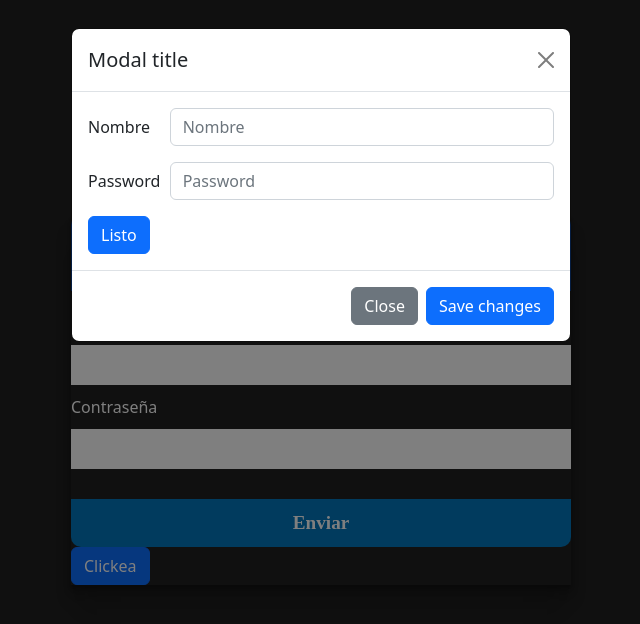
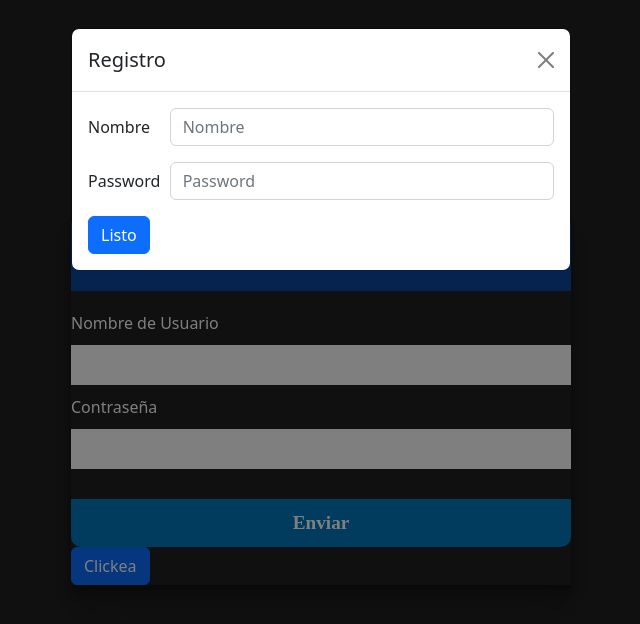
Before and after one commit to heriberto2300/bitacora, a React (Create React App) app in the folder client/: page /login in a window 1280 px wide. Both pictures are taken after a click on the button "Clickea". Shown: the top 624 px of the page, without its empty margins (319-959 px from the left). Built offline with nearby package versions, Linux system fonts and the light colour scheme.

Commit message:
Algunas modificaciones

```diff
--- a/client/src/components/ModalFactory.js
+++ b/client/src/components/ModalFactory.js
@@ -2,7 +2,7 @@ import React from "react";
 
 import FormRegister from './FormRegister';
 
-function ModalFactory( {id, type} ) {
+function ModalFactory( {id, type, title} ) {
 
   const renderItem = (type) => {
     switch(type) {
@@ -13,21 +13,18 @@ function ModalFactory( {id, type} ) {
     }
   };
 
+
   return(
     <>
       <div className="modal fade" id={id} tabIndex="-1" aria-labelledby="exampleModalLabel" aria-hidden="true">
       <div className="modal-dialog">
         <div className="modal-content">
           <div className="modal-header">
-            <h5 className="modal-title" id="exampleModalLabel">Modal title</h5>
+            <h5 className="modal-title" id="exampleModalLabel">{title}</h5>
             <button type="button" className="btn-close" data-bs-dismiss="modal" aria-label="Close"></button>
           </div>
           <div className="modal-body">
             {renderItem(type)}
-          </div>
-          <div className="modal-footer">
-            <button type="button" className="btn btn-secondary" data-bs-dismiss="modal">Close</button>
-            <button type="button" className="btn btn-primary">Save changes</button>
           </div>
         </div>
       </div>
--- a/client/src/pages/Login.js
+++ b/client/src/pages/Login.js
@@ -60,7 +60,7 @@ function Login() {
           </form>
         </div>
         <button type="button" className="btn btn-primary" data-bs-toggle="modal" data-bs-target="#test">Clickea</button>
-        <ModalFactory id="test" type="register"/>
+        <ModalFactory id="test" type="register" title="Registro"/>
       </div>
     </div>
   );
--- a/client/src/stylesheets/showDialog.css
+++ b/client/src/stylesheets/showDialog.css
@@ -2,7 +2,7 @@
     position: fixed;
     top: 50px;
     width: 65%;
-    height: 60px;
+    min-height: 60px;
     display: flex;
     flex-direction: column;
     flex-wrap: wrap;
```
